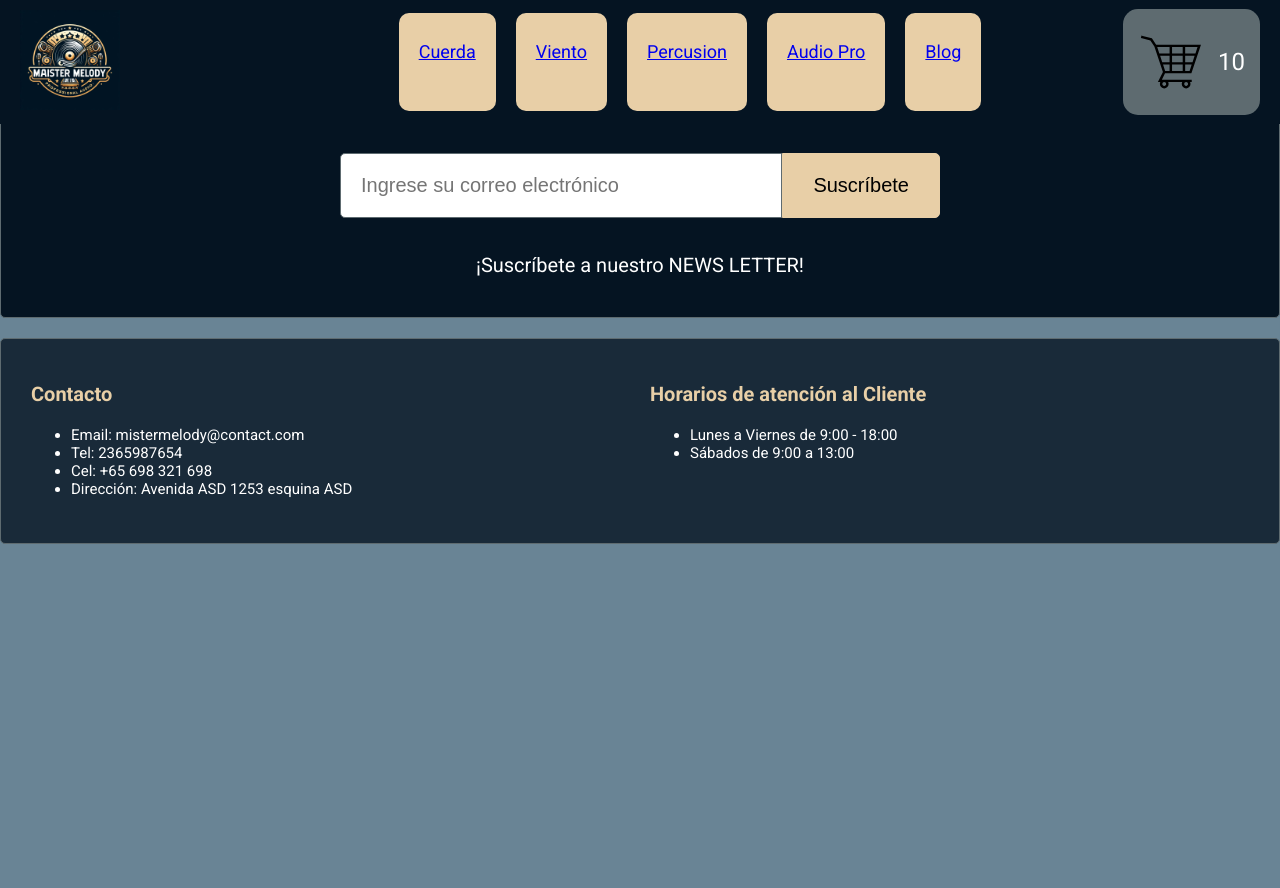
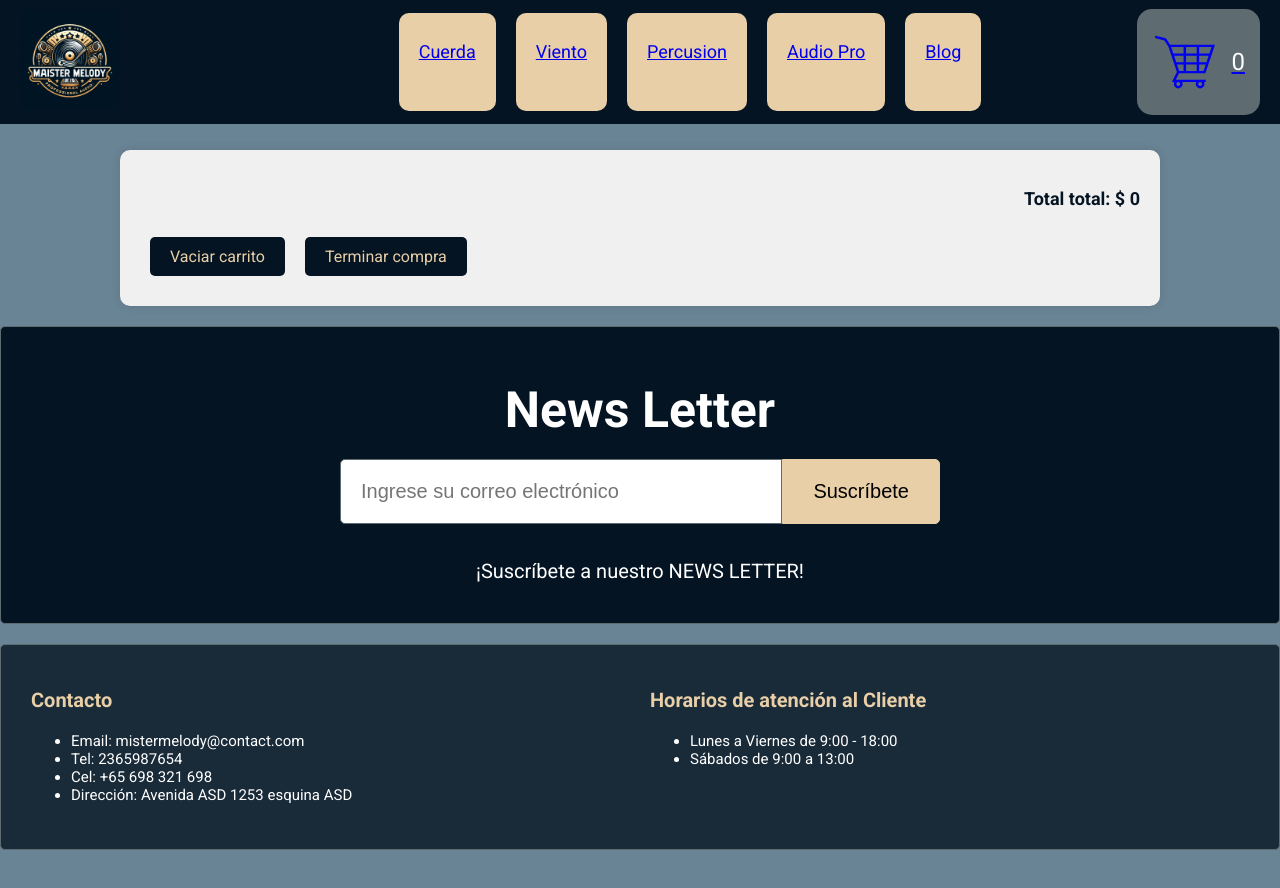
Before and after one commit to GermanGutiUy/Tienda-de-Musica-German-Gutierrez, a React (Vite) app: page /carrito in a window 1280 px wide. Shown: the top 888 px of the page. Before the commit the page ends 820 px from the top, so only its background shows below. Built offline with nearby package versions, Linux system fonts and the light colour scheme.

Commit message:
Context, carrito, estilos

```diff
--- a/src/App.jsx
+++ b/src/App.jsx
@@ -7,10 +7,13 @@ import Error from './components/Error.jsx'
 import Formulario from './components/formulario/Formulario.jsx';
 import Contact from './components/footer/Contact.jsx';
 import NewsLetter from './components/footer/NewsLetter.jsx';
+import { CartProvider } from './context/CartContex.jsx';
+import Carrito from './components/carrito/Carrito.jsx'
 
 function App() {
   return (
     <BrowserRouter>
+    <CartProvider>
       <NavBar />
       <Routes>
         <Route path = "/" element = {<ItemListContainer />} />
@@ -18,7 +21,9 @@ function App() {
         <Route path = "/categoria/:formulario" element = {<Formulario />}/>
         <Route path = "/detalle/:idProducto" element = {<ItemDetailContainer />}/>
         <Route path = "/detalle/:idProducto" element = {<Error />}/>
+        <Route path = "/carrito" element = {<Carrito />}/>
       </Routes>
+      </CartProvider>
       <NewsLetter/>
       <Contact />
     </BrowserRouter>
--- a/src/components/ItemCount/ItemCount.jsx
+++ b/src/components/ItemCount/ItemCount.jsx
@@ -1,12 +1,12 @@
 import React, { useState } from 'react';
 import ContadorLogic from './contadorLogic';
 
-const ItemCount = ({ agregarAlCarrito }) => {
+const ItemCount = ({ agregarAlCarrito, stock }) => {
   const [contador, setContador] = useState(0);
 
   // Aumento de contador
   const aumentarContador = () => {
-    if (contador < 10) // Agregar el stock máximo
+    if (contador < stock) // Agregar el stock máximo
       setContador(contador + 1);
   };
 
--- a/src/components/NavBar/CardWidget.jsx
+++ b/src/components/NavBar/CardWidget.jsx
@@ -1,14 +1,20 @@
 import { GiShoppingCart } from "react-icons/gi"; //Importo el carrito de reac icons
 import './CardWidget.css';
+import { CartContext } from "../../context/CartContex";
+import { useContext } from "react";
+import { Link } from "react-router-dom";
 
 const CardWidget = () => {
+
+  const {cantidadTotal} = useContext(CartContext)
+
   return (
-    <div className="CardWidgetContainer">
+    <Link to="/carrito" className="CardWidgetContainer">
       <div className="CardWidgetImg">
         <GiShoppingCart size={70}/>
       </div>
-      <p className="CardWidgetCounter">10</p> {/* //De momento, numero de carrito fijo */}
-    </div>
+      <p className="CardWidgetCounter">{cantidadTotal()}</p> {/* //De momento, numero de carrito fijo */}
+    </Link>
   )
 }
 
--- /dev/null
+++ b/src/components/carrito/Carrito.css
@@ -0,0 +1,132 @@
+/* Carrito.css */
+@import url('https://fonts.googleapis.com/css2?family=Roboto:wght@400;700&display=swap');
+
+.CarritoContainer {
+  max-width: 1000px;
+  margin: 150px auto 0; /* Añadido margen superior para quedar debajo del nav */
+  padding: 20px;
+  background-color: #f0f0f0;
+  border-radius: 10px;
+  box-shadow: 0 0 10px rgba(0, 0, 0, 0.1);
+  font-family: 'Roboto', sans-serif;
+}
+
+.divCarrito {
+  display: flex;
+  align-items: center;
+  justify-content: space-between;
+  padding: 20px;
+  margin-bottom: 20px;
+  background-color: #e8cfa7;
+  border-radius: 10px;
+  box-shadow: 0 0 5px rgba(0, 0, 0, 0.1);
+  transition: background-color 0.3s ease, box-shadow 0.3s ease;
+}
+
+.divCarrito:hover {
+  background-color: #d7b58a;
+  box-shadow: 0 0 10px rgba(0, 0, 0, 0.2);
+}
+
+.divCarrito img {
+  max-width: 80px;
+  height: auto;
+  border-radius: 5px;
+  box-shadow: 0 0 5px rgba(0, 0, 0, 0.1);
+}
+
+.divCarrito p {
+  font-weight: 400;
+  font-size: 16px;
+  color: #333333;
+  margin: 0 10px;
+}
+
+.divCarrito p:nth-child(2) {
+  flex: 1;
+  text-align: center;
+}
+
+.divCarrito p:nth-child(3) {
+  font-weight: 700;
+  color: #a15d28;
+}
+
+.divCarrito p:last-child {
+  font-weight: 700;
+  color: #a15d28;
+}
+
+.divCarrito button {
+  padding: 10px 20px;
+  background-color: #051422;
+  color: #e8cfa7;
+  border: none;
+  border-radius: 5px;
+  cursor: pointer;
+  font-family: 'Roboto', sans-serif;
+  font-size: 16px;
+  transition: background-color 0.3s ease, color 0.3s ease;
+}
+
+.divCarrito button:hover {
+  background-color: #a15d28;
+  color: #ffffff;
+}
+
+.CarritoContainer p {
+  font-weight: 700;
+  font-size: 18px;
+  color: #051422;
+  text-align: right;
+}
+
+.CarritoContainer button {
+  padding: 10px 20px;
+  background-color: #051422;
+  color: #e8cfa7;
+  border: none;
+  border-radius: 5px;
+  cursor: pointer;
+  font-family: 'Roboto', sans-serif;
+  font-size: 16px;
+  margin: 10px;
+  transition: background-color 0.3s ease, color 0.3s ease;
+}
+
+.CarritoContainer button:hover {
+  background-color: #a15d28;
+  color: #ffffff;
+}
+
+@media (max-width: 768px) {
+  .divCarrito {
+    flex-direction: column;
+    align-items: flex-start;
+    padding: 10px;
+  }
+
+  .divCarrito img {
+    margin-bottom: 10px;
+  }
+
+  .divCarrito p {
+    font-size: 14px;
+  }
+
+  .divCarrito p:nth-child(2) {
+    text-align: left;
+  }
+
+  .divCarrito p:nth-child(3) {
+    text-align: left;
+  }
+
+  .divCarrito button {
+    align-self: center;
+  }
+
+  .CarritoContainer p {
+    text-align: left;
+  }
+}
--- /dev/null
+++ b/src/components/carrito/Carrito.jsx
@@ -0,0 +1,27 @@
+import React, { useContext } from 'react';
+import { CartContext } from '../../context/CartContex';
+import './Carrito.css';
+
+const Carrito = () => {
+  const { carrito, borrarProductoPorId, vaciarCarrito, precioTotal } = useContext(CartContext);
+
+  return (
+    <div className="CarritoContainer">
+      {carrito.map((productoCarrito) => (
+        <div key={productoCarrito.id} className='divCarrito'>
+          <img src={productoCarrito.imagen} width={80} alt="" />
+          <p>{productoCarrito.nombre}</p>
+          <p>Precio unitario: ${productoCarrito.precio}</p>
+          <p>Cantidad: {productoCarrito.cantidad}</p>
+          <p>Total parcial: ${productoCarrito.precio * productoCarrito.cantidad}</p>
+          <button onClick={() => borrarProductoPorId(productoCarrito.id)}>Eliminar</button>
+        </div>
+      ))}
+      <p>Total total: $ {precioTotal()}</p>
+      <button onClick={vaciarCarrito}>Vaciar carrito</button>
+      <button>Terminar compra</button>
+    </div>
+  );
+};
+
+export default Carrito;
--- a/src/components/itemDetailContainer/itemDetail.jsx
+++ b/src/components/itemDetailContainer/itemDetail.jsx
@@ -1,15 +1,20 @@
 import React from 'react'
 import './ItemDetail.css'
 import ItemCount from '../ItemCount/ItemCount.jsx'
+import { CartContext } from '../../context/CartContex.jsx'
+import { useContext } from 'react'
 
 const ItemDetail = ({producto}) => {
 
+  const { addItem } = useContext (CartContext)
+
   const agregarAlCarrito = (contador) => {
-    const prodcutoCarrito = {
+    const productoCarrito= {
       ...producto,
       cantidad: contador
 
     }
+    addItem(productoCarrito)
 
   }
 
@@ -18,7 +23,7 @@ const ItemDetail = ({producto}) => {
       <h2>{producto.nombre}</h2>
       <p>{producto.descripcionLargo}</p>
       <img src ={producto.imagen} alt={producto.nombre} />
-      <ItemCount agregarAlCarrito = {agregarAlCarrito}/>
+      <ItemCount agregarAlCarrito = {agregarAlCarrito} stock = {producto.stock}/>
     </div>
   )
 }
--- /dev/null
+++ b/src/context/CartContex.jsx
@@ -0,0 +1,64 @@
+import { createContext, useState } from "react";
+
+//Creamos un contexto de react llamado CartContext
+const CartContext = createContext()
+
+const CartProvider = ({ children }) => {
+    const [carrito, setCarrito] = useState([])
+
+    const addItem = (producto) => {
+
+        const condicion = estaEnElCarrito (producto.id)
+
+        if (condicion) {
+            //Sumar la cantidad nueva
+            const prodcutosModificados = carrito.map((productoCarrito) => {
+                if (productoCarrito.id === producto.id){
+                    return { ...productoCarrito, cantidad : productoCarrito.cantidad + producto.cantidad }
+                }else{
+                    return productoCarrito
+                }
+            })
+
+            setCarrito(prodcutosModificados)
+
+        } else {
+            //agregar como producto nuevo
+            setCarrito( [ ...carrito, producto ] )
+        }
+
+    }
+    const estaEnElCarrito = (idProducto) => {
+        const condicion =  carrito.some((producto) => producto.id === idProducto )
+        return condicion
+    }
+
+    const cantidadTotal = () => {
+        const cantidad = carrito.reduce( (total, producto) => total + producto.cantidad, 0)
+        return cantidad
+    }
+
+    //Devuelve el valor total de la cocmpra
+    const precioTotal = () => {
+        const precio = carrito.reduce( (total, producto) => total + (producto.cantidad * producto.precio), 0.00 )
+        return precio
+    }
+
+    //Elimino todos los elementos del carrito
+    const vaciarCarrito = () => {
+        setCarrito([])
+    }
+
+    //Elimino un elemento en especifico del carrito
+    const borrarProductoPorId = (idProdcuto) => {
+        const productosFiltrados = carrito.filter ((productoCarrito) => productoCarrito.id !== idProdcuto)
+        setCarrito(productosFiltrados)
+    }
+
+    return(
+        <CartContext.Provider value = { { carrito, addItem, cantidadTotal, vaciarCarrito, borrarProductoPorId, precioTotal } }>
+            { children }
+        </CartContext.Provider>
+    )
+}
+export {CartProvider, CartContext}
```
Also changed, not shown: src/data/data.js (+19 -19 lines).
